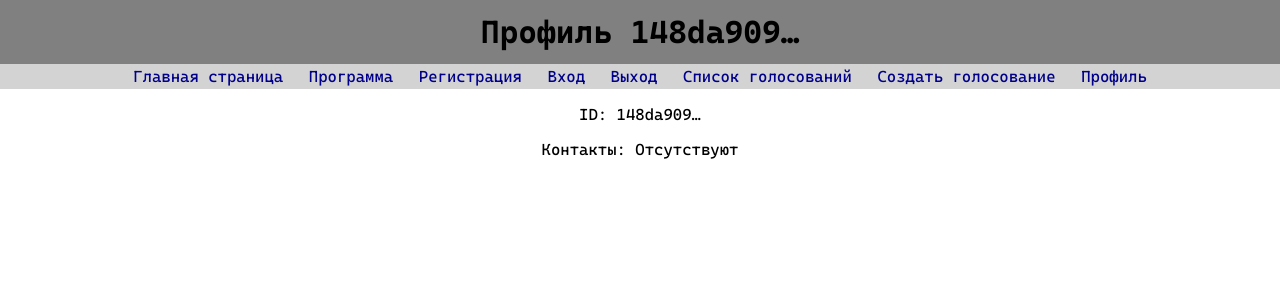
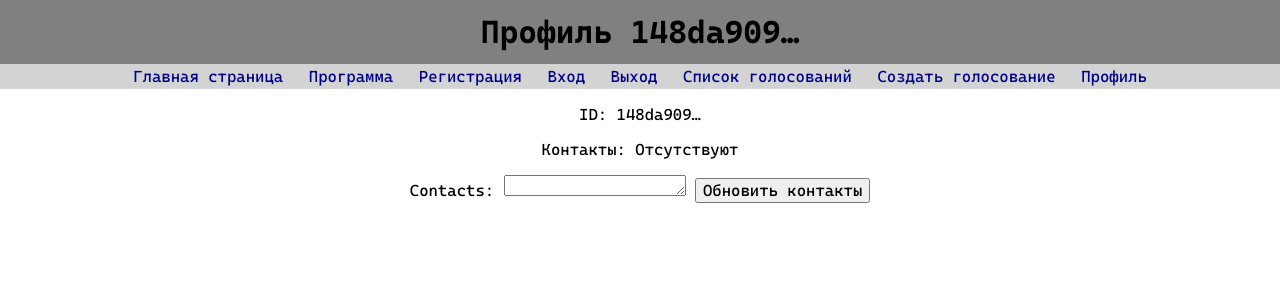
Before and after one commit to 497d2c8f/project, a Django app: a page that uses mysite/users/templates/users/show_profile.html in a window 1280 px wide. Shown: the top 300 px of the page. Run offline with Django 4.2, Linux system fonts and the light colour scheme; a user stored in the database is signed in; data comes from the database, SQL or seed files in the repository; both versions use the stored data as it was after the commit.

Commit message:
Add UpdateContactsForm on the site

```diff
--- a/mysite/users/forms.py
+++ b/mysite/users/forms.py
@@ -1 +1,18 @@
 from django import forms
+
+
+__all__ = [
+	'UpdateContactsForm'
+]
+
+
+class UpdateContactsForm(forms.Form):
+
+	contacts = forms.CharField(max_length=1024, widget=forms.Textarea(attrs={"cols": "20", "rows": "1"}))
+
+	def save_contacts(self, request):
+		if self.is_valid():
+			profile = request.user.profile
+			profile.contacts = self.cleaned_data['contacts']
+			profile.save()
+		return self
--- a/mysite/users/models.py
+++ b/mysite/users/models.py
@@ -5,6 +5,11 @@ from django.utils.translation import gettext_lazy as _
 from project_package.otkauth import OTK
 from project_package.hash_data import hash_data
 from project_package.serialization import *
+
+
+__all__ = [
+	'Profile'
+]
 
 
 OTK_PREFIX = hash_data('votings_site')
--- a/mysite/users/templates/users/show_profile.html
+++ b/mysite/users/templates/users/show_profile.html
@@ -13,6 +13,11 @@
 {% block content %}
 	<p>ID: {{ username|truncatechars:9 }}</p>
 	<p>Контакты: {{ contacts }}</p>
+	<form action="" method="post">
+		{% csrf_token %}
+		{{ update_contacts_form }}
+		<button>Обновить контакты</button>
+	</form>
 	{% if user.username == username %}
 		{% if user_has_public_keys %}
 			<p>Публичные ключи загружены.</p>
--- a/mysite/users/views.py
+++ b/mysite/users/views.py
@@ -3,7 +3,8 @@ from django.contrib.auth.mixins import LoginRequiredMixin
 from django.contrib.auth import get_user_model
 from django.contrib.auth import authenticate, login
 from django.views.generic import TemplateView
-from .models import Profile
+from .models import *
+from .forms import *
 from project_package.serialization import *
 import os
 
@@ -75,12 +76,14 @@ class ShowProfileView(LoginRequiredMixin, TemplateView):
 		content = {
 			'username': username,
 			'contacts': user.profile.contacts,
+			'update_contacts_form': UpdateContactsForm(),
 			'user_has_public_keys': user_has_public_keys,
 			'votings': votings
 		}
 		return render(request, self.template_name, context=content)
 
 	def post(self, request, *args, **kwargs):
+		UpdateContactsForm(request.POST).save_contacts(request)
 		try:
 			public_keys = deserialize_from_string(bytes.fromhex(request.POST['public_keys']))
 			profile = get_user_model().objects.get(username=request.user.username).profile
```
Also changed, not shown: mysite/db.sqlite3.
